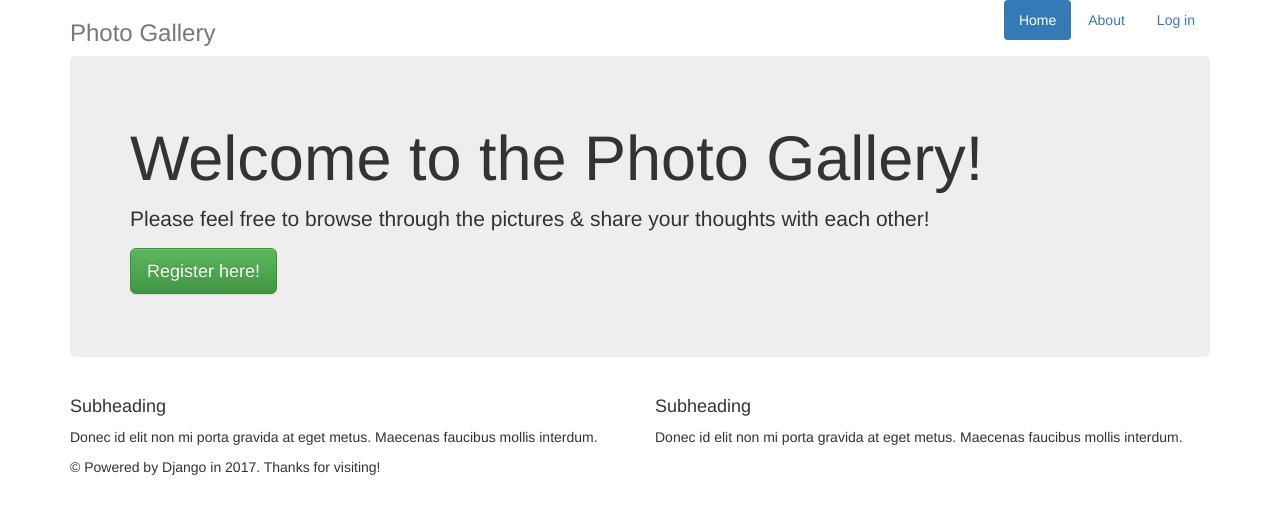
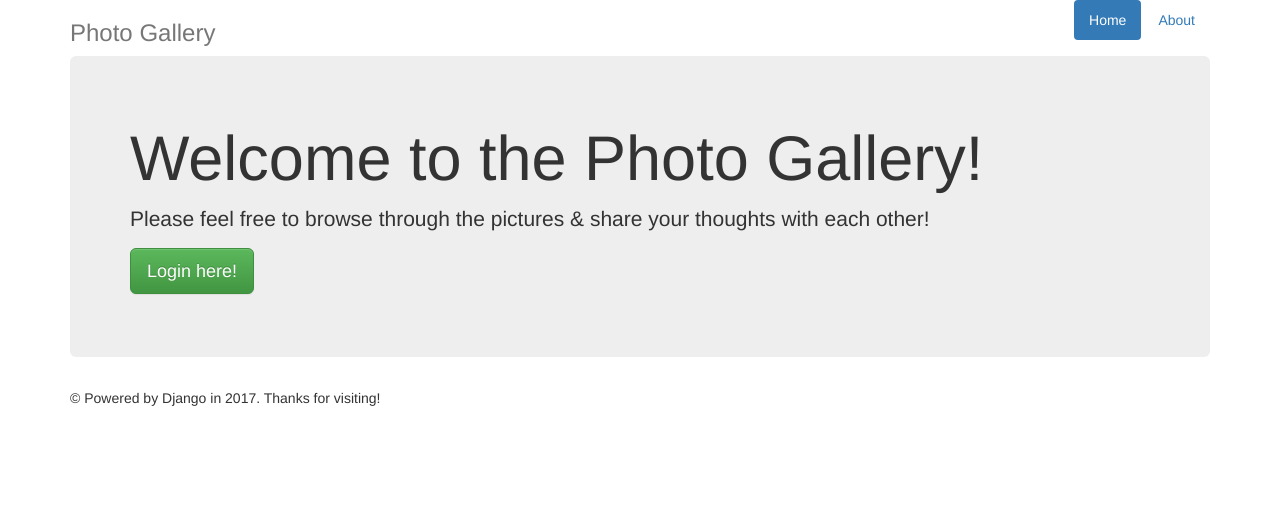
Before and after one commit to y-yury/my_gallery, a Django app: page / in a window 1280 px wide. Shown: the top 514 px of the page. Run offline with Django 3.2, Linux system fonts and the light colour scheme; some libraries are stand-ins or nearby versions.

Commit message:
Photo Gallery is displayed in the front-end based on user authentication.

```diff
--- a/templates/gallery/base.html
+++ b/templates/gallery/base.html
@@ -28,9 +28,6 @@
               {% if user.is_authenticated %}
                 <li role="presentation"><a href="{% url 'logout' %}">Log out</a></li>
 
-              {% else %}
-                <li role="presentation"><a href="{% url 'login' %}">Log in</a></li>
-
               {% endif %}
 
           </ul>
@@ -49,23 +46,26 @@
                 <h1>Welcome to the Photo Gallery!</h1>
                 <p class="lead">Please feel free to browse through the pictures & share your thoughts with each other!</p>
 
-                <p><a class="btn btn-lg btn-success" href="#" role="button">Register here!</a></p>
+                <p><a class="btn btn-lg btn-success" href="{% url 'login' %}" role="button">Login here!</a></p>
               </div>
           {% endif %}
 
 
       <div class="row marketing">
         <div class="col-lg-6">
-          <h4>Subheading</h4>
-          <p>Donec id elit non mi porta gravida at eget metus. Maecenas faucibus mollis interdum.</p>
 
+        {% if user.is_authenticated %}
+            {% for photo in photos %}
+                <br/>
+                {% if photo.image %}
+                    <h1>{{ photo.title }}</h1>
+                    <p>Uploaded by {{ photo.author }} on {{ photo.timestamp }}</p>
+                    <img src='{{ photo.image.url }}' class='img-responsive' />
+                {% endif %}
+            {% endfor %}
+        {% endif %}
         </div>
 
-        <div class="col-lg-6">
-          <h4>Subheading</h4>
-          <p>Donec id elit non mi porta gravida at eget metus. Maecenas faucibus mollis interdum.</p>
-
-        </div>
       </div>
 
       <footer class="footer">
```
Also changed, not shown: media/images/IMG_6358.jpg (added), media/images/IMG_6784.jpg (added).
